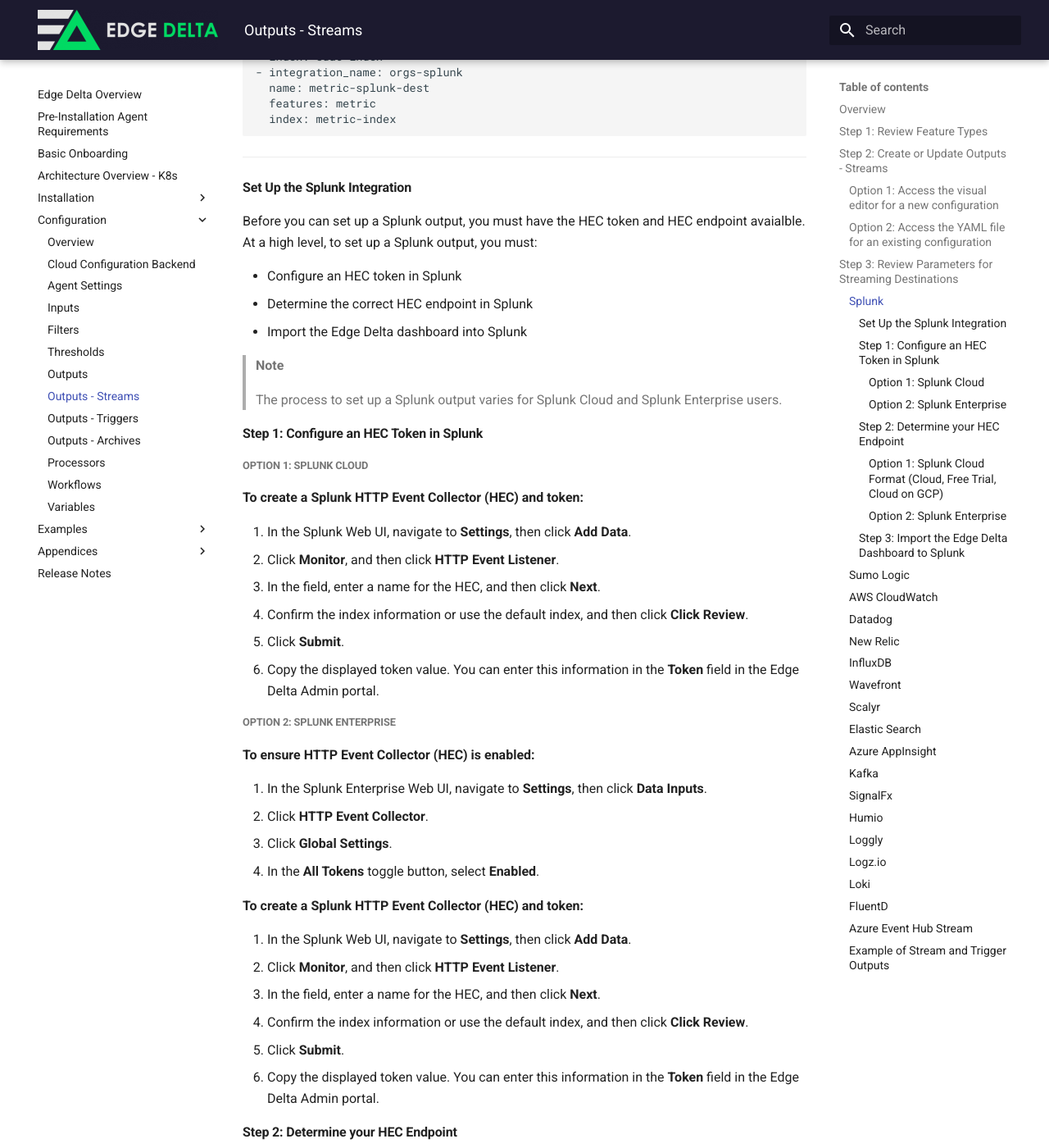
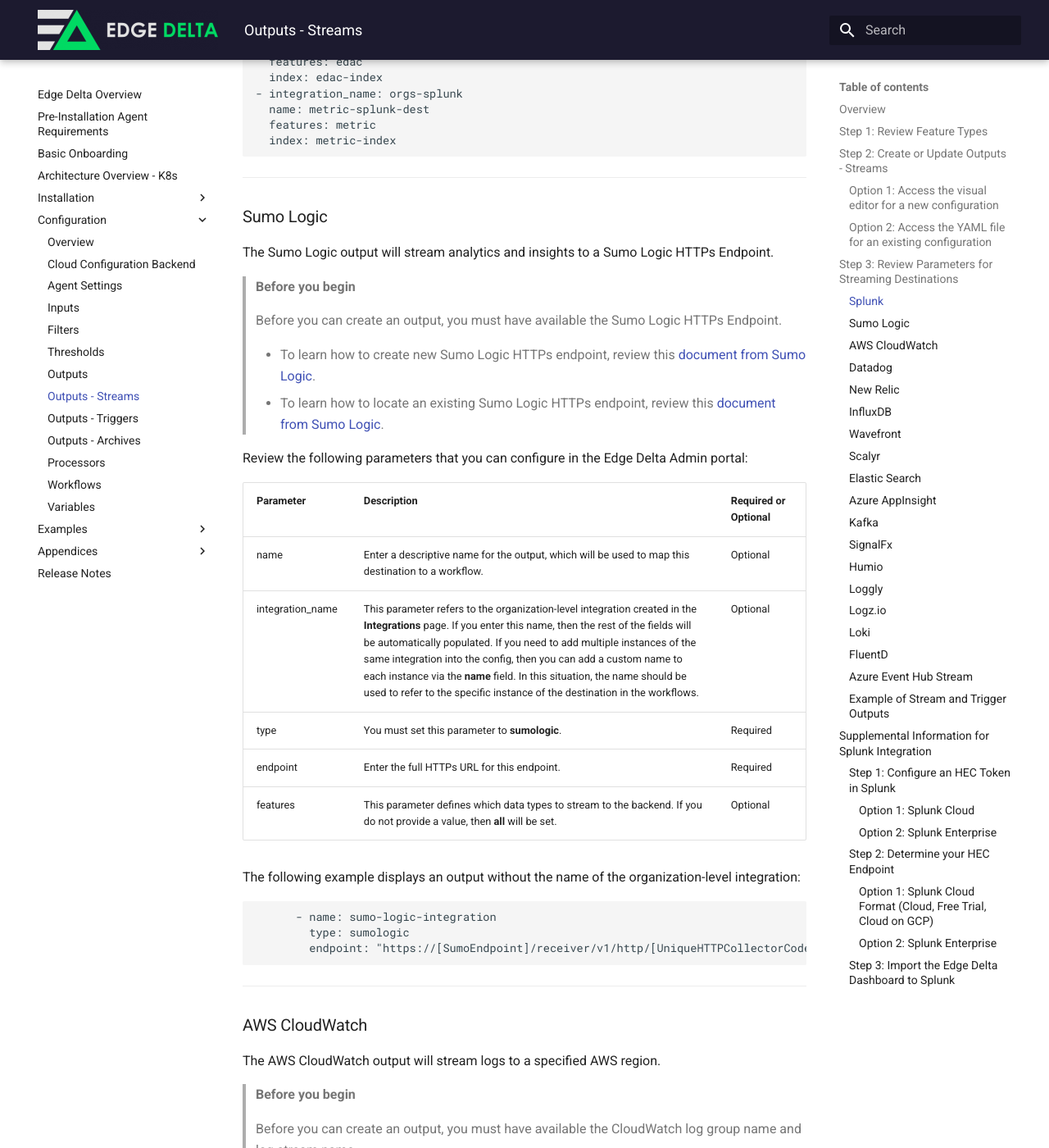
Before and after one commit to edgedelta/docs, an MkDocs documentation site: the page built from docs/configuration/outputs-streams.md, in a window 1280 px wide and 1400 px high, scrolled down 3498 px. Shown: the whole window at 82% size. Built offline with MkDocs 1.6.1 and Material for MkDocs 9.7.7, drawn with Linux system fonts in a browser that asks for light colours; some of the changed text lies outside the part shown.

Commit message:
Update output splunk (#71)
* Update outputs-streams.md

* Update outputs-streams.md

Reformatting Splunk information

````diff
--- a/docs/configuration/outputs-streams.md
+++ b/docs/configuration/outputs-streams.md
@@ -84,7 +84,7 @@ The Splunk output will stream analytics and insights to a Splunk HEC endpoint.
 >
 > To create an output, you must have available a Splunk HEC token and HEC endpont.
 >
->   * To learn how to create and obtain this information, see [Set Up the Splunk Integration](#set-up-the-splunk-integration).
+>   * To learn how to create and obtain this information, see [Supplemental Information for Splunk Integration](#supplemental-information-for-splunk-integration).
 
 Review the following parameters that you can configure in the Edge Delta Admin portal:
 
@@ -125,88 +125,6 @@ The following example displays if there are multiple instances of the same desit
   features: metric
   index: metric-index
 ```
-
-***
-
-#### Set Up the Splunk Integration
-
-Before you can set up a Splunk output, you must have the HEC token and HEC endpoint avaialble. At a high level, to set up a Splunk output, you must:
-
-* Configure an HEC token in Splunk
-* Determine the correct HEC endpoint in Splunk
-* Import the Edge Delta dashboard into Splunk
-
-> **Note**
->
-> The process to set up a Splunk output varies for Splunk Cloud and Splunk Enterprise users.
-
-
-#### Step 1: Configure an HEC Token in Splunk
-
-##### Option 1: Splunk Cloud
-
-**To create a Splunk HTTP Event Collector (HEC) and token:**
-
-1. In the Splunk Web UI, navigate to **Settings**, then click **Add Data**.
-2. Click **Monitor**, and then click **HTTP Event Listener**.
-3. In the field, enter a name for the HEC, and then click **Next**.
-4. Confirm the index information or use the default index, and then click **Click Review**.
-5. Click **Submit**.
-6. Copy the displayed token value. You can enter this information in the **Token** field in the Edge Delta Admin portal.
-
-##### Option 2: Splunk Enterprise
-
-**To ensure HTTP Event Collector (HEC) is enabled:**
-
-1. In the Splunk Enterprise Web UI, navigate to **Settings**, then click **Data Inputs**.
-2. Click **HTTP Event Collector**.
-3. Click **Global Settings**.
-4. In the **All Tokens** toggle button, select **Enabled**.
-
-**To create a Splunk HTTP Event Collector (HEC) and token:**
-
-1. In the Splunk Web UI, navigate to **Settings**, then click **Add Data**.
-2. Click **Monitor**, and then click **HTTP Event Listener**.
-3. In the field, enter a name for the HEC, and then click **Next**.
-4. Confirm the index information or use the default index, and then click **Click Review**.
-5. Click **Submit**.
-6. Copy the displayed token value. You can enter this information in the **Token** field in the Edge Delta Admin portal.
-
-#### Step 2: Determine your HEC Endpoint
-
-Before you continue, verify that you have the following information:
-
-* Splunk deployment type (Enterprise, Cloud, Free Trial, etc.)
-* Splunk hostname (from Splunk Browser URI)
-* Input Protocol (HTTPS is default)
-
-##### Option 1: Splunk Cloud Format (Cloud, Free Trial, Cloud on GCP)
-
-Replace <splunk_hostname> with your organization’s hostname
-
-* Splunk Cloud
-  * URI Format: https://http-inputs-<splunk_hostname>:443/services/collector/event
-* Splunk Free Trial
-  * URI Format: https://inputs.<splunk_hostname>:8088/services/collector/event
-* Splunk Cloud on GCP
-  * URI Format: https://http-inputs.<splunk_hostname>:443/services/collector/event
-
-##### Option 2: Splunk Enterprise
-
-* URI Format: https://<splunk_hostname>:8088/services/collector/event
-
-
-#### Step 3: Import the Edge Delta Dashboard to Splunk
-
-1. In Splunk, navigate to Search UI.
-2. Click **Dashboards**.
-3. Click **Create New Dashboard**.
-4. Input Dashboard Name/Description/Permissions
-5. Click **Classic Dashboards**, and then click **Create**.
-6. In the **Edit Dashboard** screen, switch from **UI** to **Source**.
-7. Replace the existing XML with the copied XML.
-8. Switch back to UI.
-9. Click **Save**.
 
 ***
 
@@ -862,3 +780,85 @@ outputs:
 ```
 
 ***
+
+## Supplemental Information for Splunk Integration
+
+Before you can set up a Splunk output, you must have the HEC token and HEC endpoint avaialble. At a high level, to set up a Splunk output, you must:
+
+* Configure an HEC token in Splunk
+* Determine the correct HEC endpoint in Splunk
+* Import the Edge Delta dashboard into Splunk
+
+> **Note**
+>
+> The process to set up a Splunk output varies for Splunk Cloud and Splunk Enterprise users.
+
+
+### Step 1: Configure an HEC Token in Splunk
+
+#### Option 1: Splunk Cloud
+
+**To create a Splunk HTTP Event Collector (HEC) and token:**
+
+1. In the Splunk Web UI, navigate to **Settings**, then click **Add Data**.
+2. Click **Monitor**, and then click **HTTP Event Listener**.
+3. In the field, enter a name for the HEC, and then click **Next**.
+4. Confirm the index information or use the default index, and then click **Click Review**.
+5. Click **Submit**.
+6. Copy the displayed token value. You can enter this information in the **Token** field in the Edge Delta Admin portal.
+
+#### Option 2: Splunk Enterprise
+
+**To ensure HTTP Event Collector (HEC) is enabled:**
+
+1. In the Splunk Enterprise Web UI, navigate to **Settings**, then click **Data Inputs**.
+2. Click **HTTP Event Collector**.
+3. Click **Global Settings**.
+4. In the **All Tokens** toggle button, select **Enabled**.
+
+**To create a Splunk HTTP Event Collector (HEC) and token:**
+
+1. In the Splunk Web UI, navigate to **Settings**, then click **Add Data**.
+2. Click **Monitor**, and then click **HTTP Event Listener**.
+3. In the field, enter a name for the HEC, and then click **Next**.
+4. Confirm the index information or use the default index, and then click **Click Review**.
+5. Click **Submit**.
+6. Copy the displayed token value. You can enter this information in the **Token** field in the Edge Delta Admin portal.
+
+### Step 2: Determine your HEC Endpoint
+
+Before you continue, verify that you have the following information:
+
+* Splunk deployment type (Enterprise, Cloud, Free Trial, etc.)
+* Splunk hostname (from Splunk Browser URI)
+* Input Protocol (HTTPS is default)
+
+#### Option 1: Splunk Cloud Format (Cloud, Free Trial, Cloud on GCP)
+
+Replace <splunk_hostname> with your organization’s hostname
+
+* Splunk Cloud
+  * URI Format: https://http-inputs-<splunk_hostname>:443/services/collector/event
+* Splunk Free Trial
+  * URI Format: https://inputs.<splunk_hostname>:8088/services/collector/event
+* Splunk Cloud on GCP
+  * URI Format: https://http-inputs.<splunk_hostname>:443/services/collector/event
+
+#### Option 2: Splunk Enterprise
+
+* URI Format: https://<splunk_hostname>:8088/services/collector/event
+
+
+### Step 3: Import the Edge Delta Dashboard to Splunk
+
+1. In Splunk, navigate to Search UI.
+2. Click **Dashboards**.
+3. Click **Create New Dashboard**.
+4. Input Dashboard Name/Description/Permissions
+5. Click **Classic Dashboards**, and then click **Create**.
+6. In the **Edit Dashboard** screen, switch from **UI** to **Source**.
+7. Replace the existing XML with the copied XML.
+8. Switch back to UI.
+9. Click **Save**.
+
+***
````
